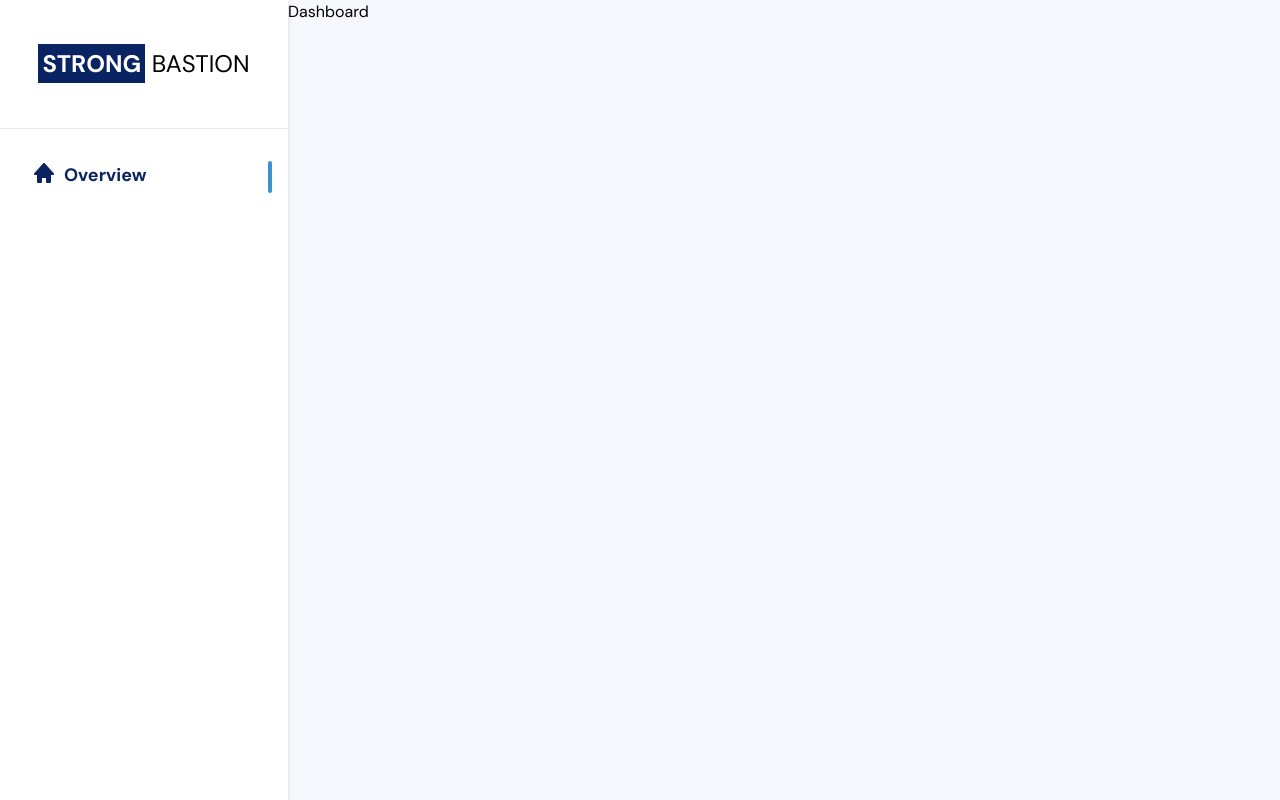
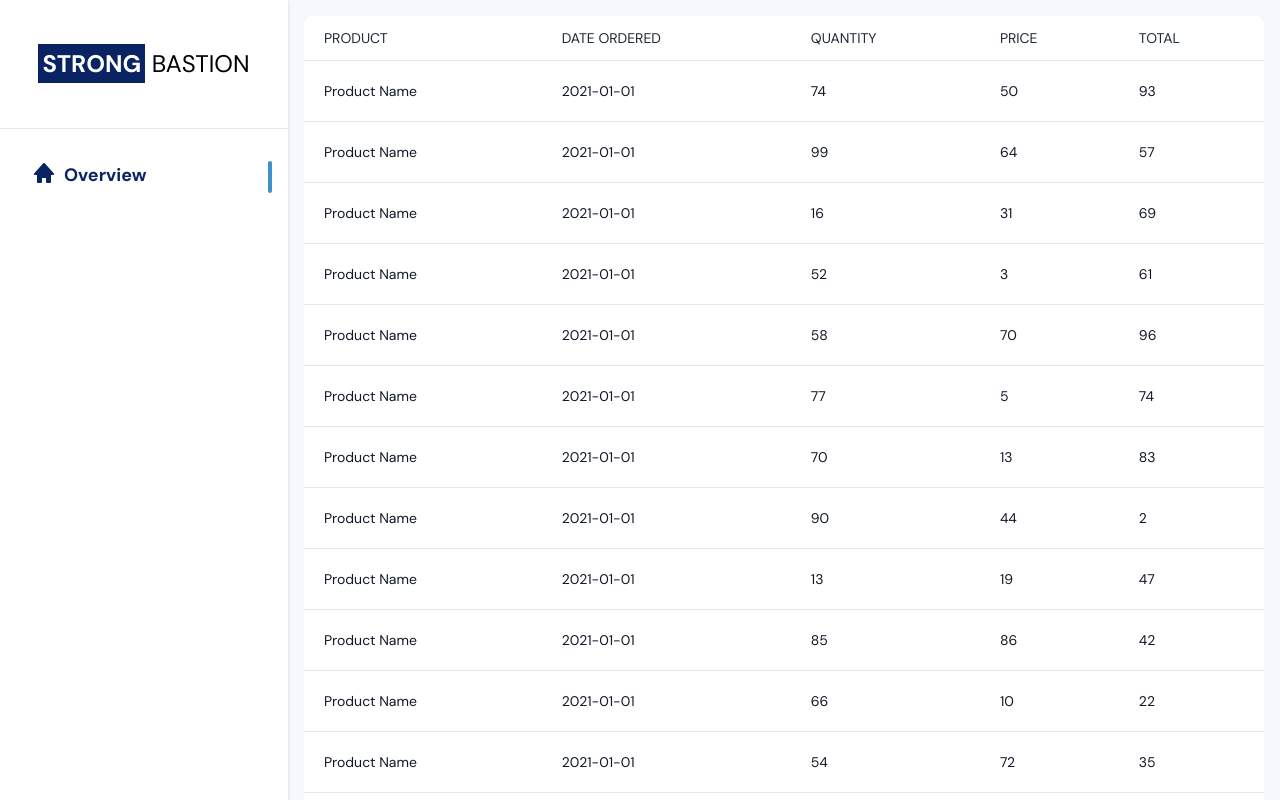
Before and after one commit to liempo/strongbastionco.web.app, a SvelteKit app: page /dashboard/overview in a window 1280 px wide. Shown: the top 800 px of the page. Built offline with nearby package versions, Linux system fonts and the light colour scheme.

Commit message:
Add table component

```diff
--- /dev/null
+++ b/src/components/table.svelte
@@ -0,0 +1,45 @@
+<script lang="ts">
+	export let headers: string[]
+	export let data: any[]
+
+	// check if headers and data is not empty
+	$: if (headers.length === 0 || data.length === 0) {
+		throw new Error('Headers and data must not be empty')
+	}
+	// check if headers and data has the same length
+	$: if (headers.length !== data[0].length) {
+		throw new Error('Headers and data must have the same length')
+	}
+</script>
+
+<div class="p-4 mx-auto">
+	<div class="overflow-x-auto">
+		<div class="inline-block min-w-full overflow-hidden rounded-lg shadow">
+			<table class="min-w-full leading-normal">
+				<thead>
+					<tr>
+						{#each headers as header}
+							<th
+								scope="col"
+								class="px-5 py-3 text-sm font-normal text-left text-gray-800 uppercase bg-white border-b border-gray-200"
+							>
+								{header}
+							</th>
+						{/each}
+					</tr>
+				</thead>
+				<tbody>
+					{#each data as row}
+						<tr>
+							{#each row as cell}
+								<td class="px-5 py-5 text-sm bg-white border-b border-gray-200">
+									<p class="text-gray-900 whitespace-no-wrap">{cell}</p>
+								</td>
+							{/each}
+						</tr>
+					{/each}
+				</tbody>
+			</table>
+		</div>
+	</div>
+</div>
--- a/src/routes/dashboard/overview/+page.svelte
+++ b/src/routes/dashboard/overview/+page.svelte
@@ -1 +1,16 @@
-<div>Dashboard</div>
+<script lang="ts">
+	import Table from '@/components/table.svelte'
+</script>
+
+<Table
+	headers={['Product', 'Date Ordered', 'Quantity', 'Price', 'Total']}
+	data={Array.from({ length: 20 }, () => {
+		return [
+			'Product Name',
+			'2021-01-01',
+			Math.floor(Math.random() * 100),
+			Math.floor(Math.random() * 100),
+			Math.floor(Math.random() * 100)
+		]
+	})}
+/>
```
